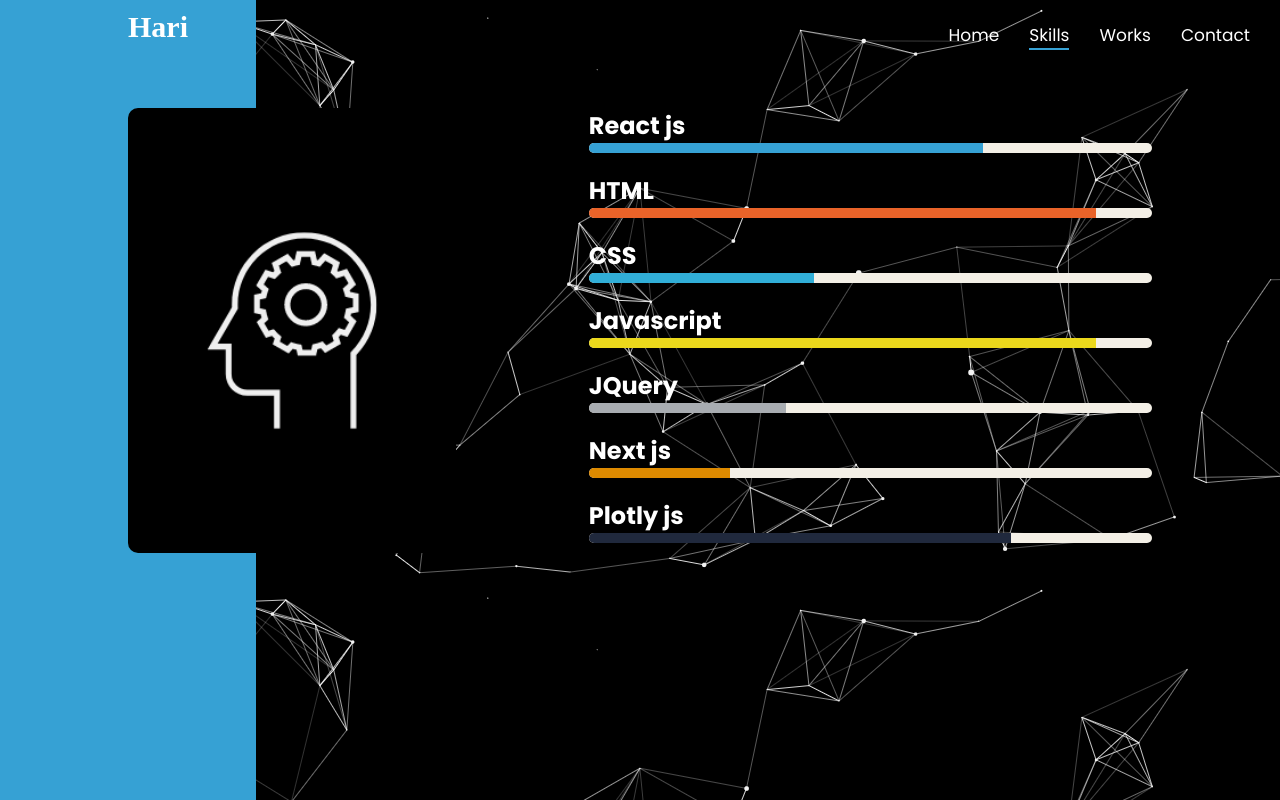
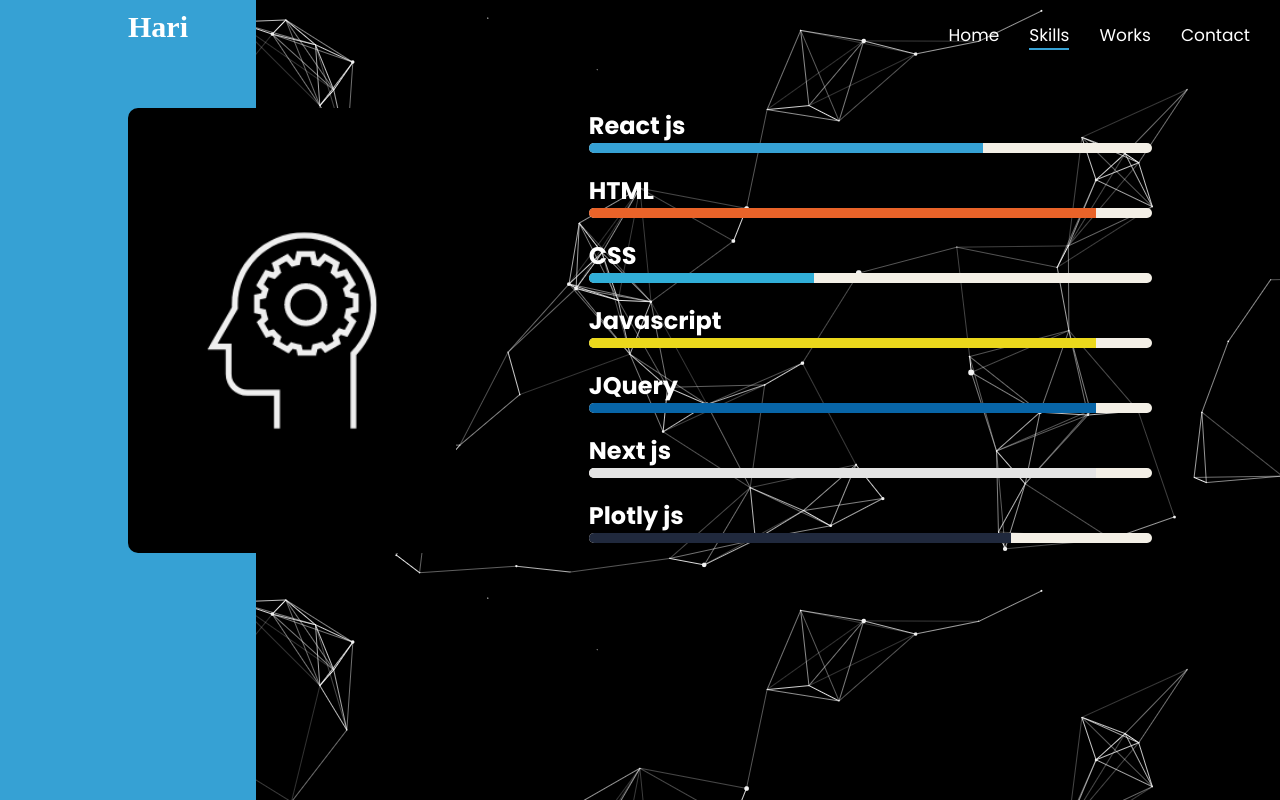
Before and after one commit to hariharan-03/dumbcoder, a Next.js app: page /Skills in a window 1280 px wide. Built offline with nearby package versions, Linux system fonts and the light colour scheme; a web font is replaced by a local one.

Commit message:
design update

```diff
--- a/styles/globals.css
+++ b/styles/globals.css
@@ -225,12 +225,12 @@
     animation-fill-mode:both;
   }
   .progress5 {
-    background-color: #a8acb1;
+    background-color: #0865a7;
     animation: progressBar5 3s ease-in-out;
     animation-fill-mode:both;
   }
   .progress6 {
-    background-color: #dd8a00;
+    background-color: #e4e4e4;
     animation: progressBar6 3s ease-in-out;
     animation-fill-mode:both;
   }
@@ -258,11 +258,11 @@
   }
   @keyframes progressBar5 {
     0% { width: 0; }
-    100% { width: 35%; }
+    100% { width: 90%; }
   }
   @keyframes progressBar6 {
     0% { width: 0; }
-    100% { width: 25%; }
+    100% { width: 90%; }
   }
   @keyframes progressBar7 {
     0% { width: 0; }
```
